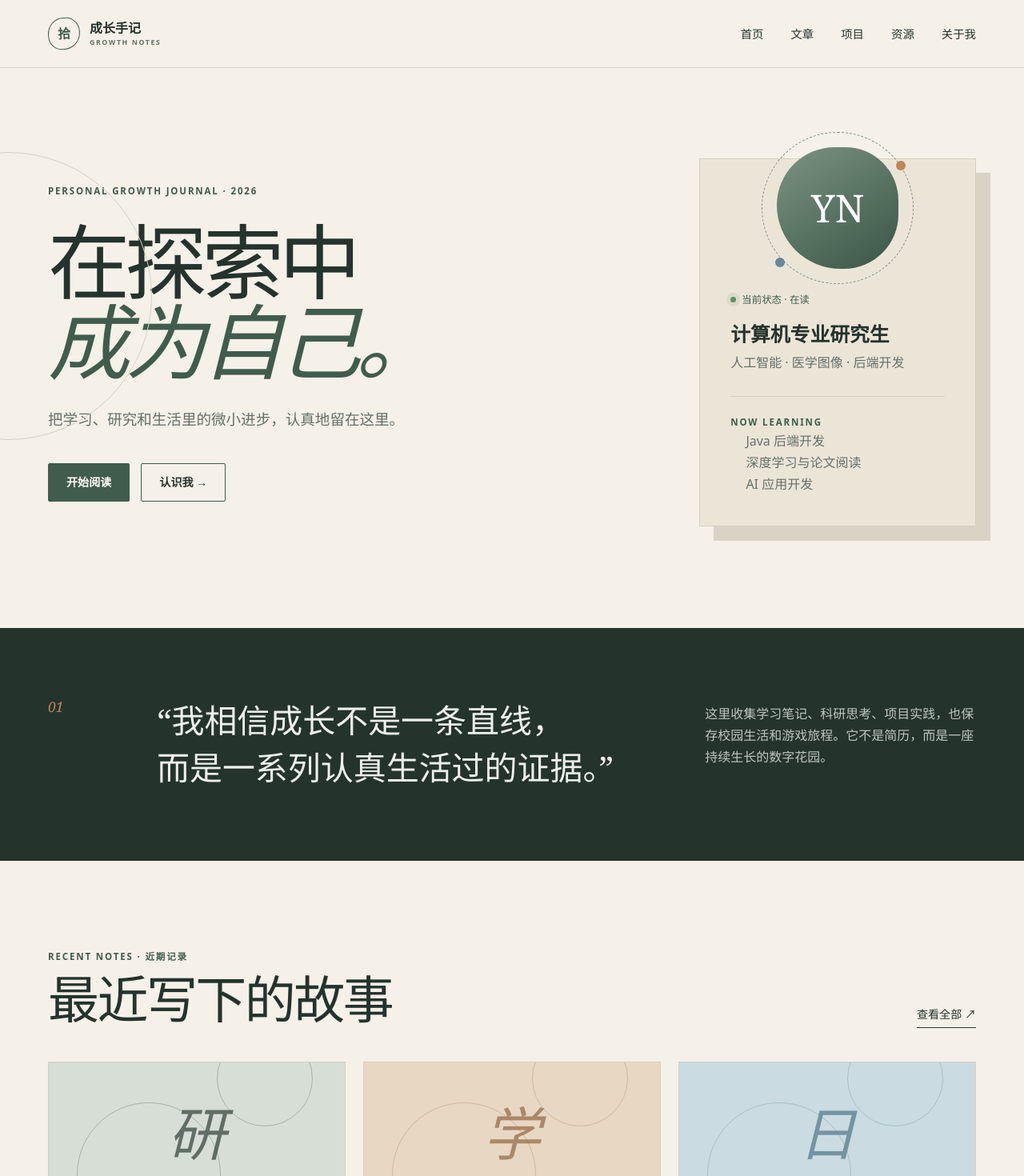
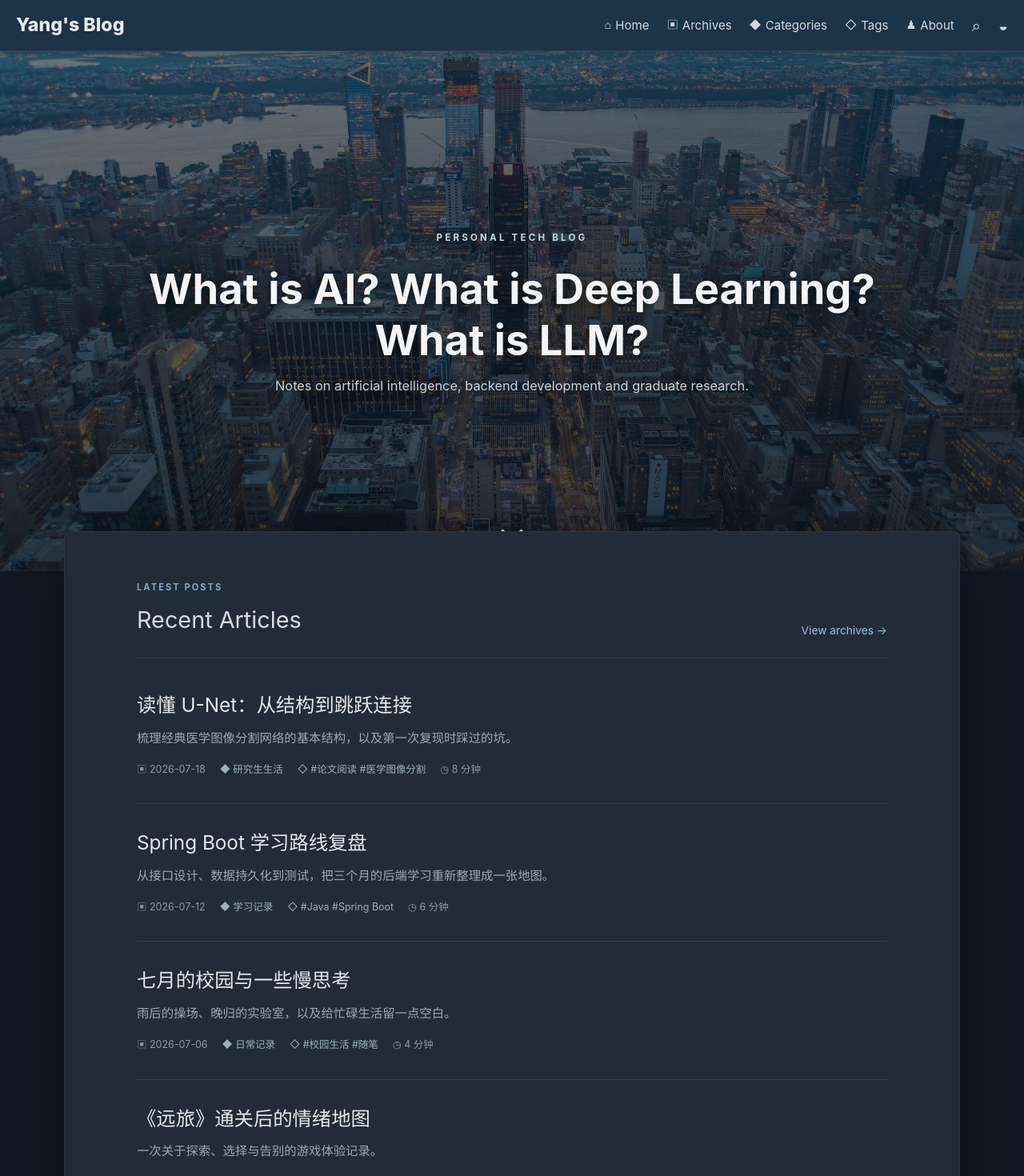
Before and after one commit to Y0unG031225/yang-blog, a Next.js app: page / in a window 1280 px wide. Shown: the top 1470 px of the page at 80% size. Built offline with nearby package versions, Linux system fonts and the light colour scheme.

Commit message:
Redesign site as a personal tech blog

```diff
--- a/app/components.tsx
+++ b/app/components.tsx
@@ -1,25 +1,28 @@
 import Link from "next/link";
-import { profile } from "./data";
+
+const navLinks = [
+  ["/", "⌂", "Home"],
+  ["/posts", "▣", "Archives"],
+  ["/posts", "◆", "Categories"],
+  ["/posts", "◇", "Tags"],
+  ["/about", "♟", "About"],
+];
 
 export function SiteHeader() {
-  const links = [["/", "首页"], ["/posts", "文章"], ["/projects", "项目"], ["/resources", "资源"], ["/about", "关于我"]];
-  return <header className="site-header"><div className="shell nav-wrap">
-    <Link className="brand" href="/"><span className="brand-mark">拾</span><span>成长手记<small>GROWTH NOTES</small></span></Link>
-    <nav className="desktop-nav" aria-label="主导航">{links.map(([href, label]) => <Link key={href} href={href}>{label}</Link>)}</nav>
-    <details className="mobile-nav"><summary aria-label="打开导航">菜单</summary><nav>{links.map(([href, label]) => <Link key={href} href={href}>{label}</Link>)}</nav></details>
+  return <header className="site-header"><div className="nav-wrap">
+    <Link className="brand" href="/">Yang&apos;s Blog</Link>
+    <nav className="desktop-nav" aria-label="Main navigation">{navLinks.map(([href, icon, label]) => <Link key={label} href={href}><span aria-hidden="true">{icon}</span>{label}</Link>)}<span className="nav-icon" title="Search">⌕</span><span className="nav-icon" title="Dark theme">◒</span></nav>
+    <details className="mobile-nav"><summary aria-label="Open navigation">Menu</summary><nav>{navLinks.map(([href, , label]) => <Link key={label} href={href}>{label}</Link>)}</nav></details>
   </div></header>;
 }
 
-export function SiteFooter() {
-  return <footer className="site-footer"><div className="shell footer-grid"><div><span className="eyebrow">KEEP GROWING</span><h2>慢慢记录，持续生长。</h2></div><div className="footer-links"><Link href="/posts">文章归档</Link><Link href="/about">关于与联系</Link><span>© 2026 {profile.name}</span></div></div></footer>;
-}
-
+export function SiteFooter() { return <footer className="site-footer"><p>© 2026 Yang&apos;s Blog · Built for learning, research and code.</p></footer>; }
 export function PageShell({ children }: { children: React.ReactNode }) { return <><SiteHeader />{children}<SiteFooter /></>; }
 
-export function SectionHeading({ eyebrow, title, link, linkText = "查看全部" }: { eyebrow: string; title: string; link?: string; linkText?: string }) {
-  return <div className="section-heading"><div><span className="eyebrow">{eyebrow}</span><h2>{title}</h2></div>{link && <Link className="text-link" href={link}>{linkText} <span>↗</span></Link>}</div>;
+export function SectionHeading({ eyebrow, title, link, linkText = "View all" }: { eyebrow: string; title: string; link?: string; linkText?: string }) {
+  return <div className="section-heading"><div>{eyebrow && <span className="eyebrow">{eyebrow}</span>}<h2>{title}</h2></div>{link && <Link className="text-link" href={link}>{linkText} →</Link>}</div>;
 }
 
 export function PostCard({ post }: { post: { slug: string; title: string; description: string; date: string; category: string; tags: string[]; tone: string; read: string } }) {
-  return <article className={`post-card tone-${post.tone}`}><div className="card-art" aria-hidden="true"><span>{post.category.slice(0, 1)}</span></div><div className="card-body"><div className="meta"><span>{post.category}</span><time>{post.date}</time><span>{post.read}</span></div><h3><Link href={`/posts/${post.slug}`}>{post.title}</Link></h3><p>{post.description}</p><div className="tag-row">{post.tags.map(tag => <span key={tag}>#{tag}</span>)}</div></div></article>;
+  return <article className="post-card"><h3><Link href={`/posts/${post.slug}`}>{post.title}</Link></h3><p>{post.description}</p><div className="post-meta"><span>▣ {post.date}</span><span>◆ {post.category}</span><span>◇ {post.tags.map(tag => `#${tag}`).join(" ")}</span><span>◷ {post.read}</span></div></article>;
 }
--- a/app/layout.tsx
+++ b/app/layout.tsx
@@ -9,11 +9,11 @@ export async function generateMetadata(): Promise<Metadata> {
   const base = new URL(`${protocol}://${host}`);
   return {
     metadataBase: base,
-    title: { default: "成长手记", template: "%s · 成长手记" },
-    description: "记录学习、研究、项目和日常生活的个人成长网站。",
+    title: { default: "Yang's Blog", template: "%s · Yang's Blog" },
+    description: "A personal technical blog about AI, deep learning, backend development and graduate research.",
     icons: { icon: "/favicon.svg", shortcut: "/favicon.svg" },
-    openGraph: { title: "成长手记", description: "在探索中，成为自己。", type: "website", images: [{ url: new URL("/og.png", base).toString(), width: 1200, height: 630, alt: "成长手记" }] },
-    twitter: { card: "summary_large_image", title: "成长手记", description: "在探索中，成为自己。", images: [new URL("/og.png", base).toString()] },
+    openGraph: { title: "Yang's Blog", description: "AI · Deep Learning · Backend", type: "website", images: [{ url: new URL("/og-blog.png", base).toString(), width: 1200, height: 630, alt: "Yang's Blog" }] },
+    twitter: { card: "summary_large_image", title: "Yang's Blog", description: "AI · Deep Learning · Backend", images: [new URL("/og-blog.png", base).toString()] },
   };
 }
 
--- a/app/page.tsx
+++ b/app/page.tsx
@@ -1,14 +1,12 @@
 import Link from "next/link";
-import { PageShell, PostCard, SectionHeading } from "./components";
-import { posts, profile, projects } from "./data";
+import { PageShell, PostCard } from "./components";
+import { posts } from "./data";
 
 export default function Home() {
-  return <PageShell><main>
-    <section className="hero shell"><div className="hero-copy"><span className="eyebrow">PERSONAL GROWTH JOURNAL · 2026</span><h1>在探索中<br/><em>成为自己。</em></h1><p className="hero-intro">{profile.intro}</p><div className="hero-actions"><Link className="button primary" href="/posts">开始阅读</Link><Link className="button ghost" href="/about">认识我 →</Link></div></div>
-      <aside className="now-card"><div className="avatar-orbit"><div className="avatar">{profile.initials}</div><span className="orbit-dot one"/><span className="orbit-dot two"/></div><span className="status"><i/>当前状态 · 在读</span><h2>{profile.role}</h2><p>{profile.direction}</p><hr/><span className="eyebrow">NOW LEARNING</span><ul><li>Java 后端开发</li><li>深度学习与论文阅读</li><li>AI 应用开发</li></ul></aside>
+  return <PageShell><main className="blog-home">
+    <section className="blog-hero"><div className="hero-overlay"/><div className="hero-title"><span>PERSONAL TECH BLOG</span><h1>What is AI? What is Deep Learning?<br/>What is LLM?</h1><p>Notes on artificial intelligence, backend development and graduate research.</p></div><a className="scroll-cue" href="#latest" aria-label="Scroll to latest posts">⌄</a></section>
+    <section id="latest" className="home-feed"><div className="feed-heading"><div><span>LATEST POSTS</span><h2>Recent Articles</h2></div><Link href="/posts">View archives →</Link></div>
+      <div className="post-list">{posts.map(post => <PostCard key={post.slug} post={post}/>)}</div>
     </section>
-    <section className="manifesto"><div className="shell manifesto-grid"><span className="chapter">01</span><blockquote>“我相信成长不是一条直线，<br/>而是一系列认真生活过的证据。”</blockquote><p>这里收集学习笔记、科研思考、项目实践，也保存校园生活和游戏旅程。它不是简历，而是一座持续生长的数字花园。</p></div></section>
-    <section className="section shell"><SectionHeading eyebrow="RECENT NOTES · 近期记录" title="最近写下的故事" link="/posts"/><div className="post-grid">{posts.slice(0, 3).map(post => <PostCard key={post.slug} post={post}/>)}</div></section>
-    <section className="section shell"><SectionHeading eyebrow="SELECTED WORK · 实践与创造" title="正在做的项目" link="/projects"/><div className="project-feature"><div className="project-visual"><span className="mini-note n1">学习</span><span className="mini-note n2">生活</span><span className="mini-note n3">研究</span><b>GROW<br/>TH.</b></div><div className="project-copy"><span className="status-chip">{projects[0].status}</span><h3>{projects[0].title}</h3><p>{projects[0].description} 从内容结构、阅读体验到部署流程，目标都是让记录这件事足够简单、可以坚持很久。</p><div className="tag-row">{projects[0].stack.map(item => <span key={item}>{item}</span>)}</div><Link className="button primary" href="/projects/growth-journal">查看项目 →</Link></div></div></section>
   </main></PageShell>;
 }
```
Also changed, not shown: app/globals.css, public/city-hero-wide.jpg (added), 1 other file (tests, documents, lock files or other folders).
